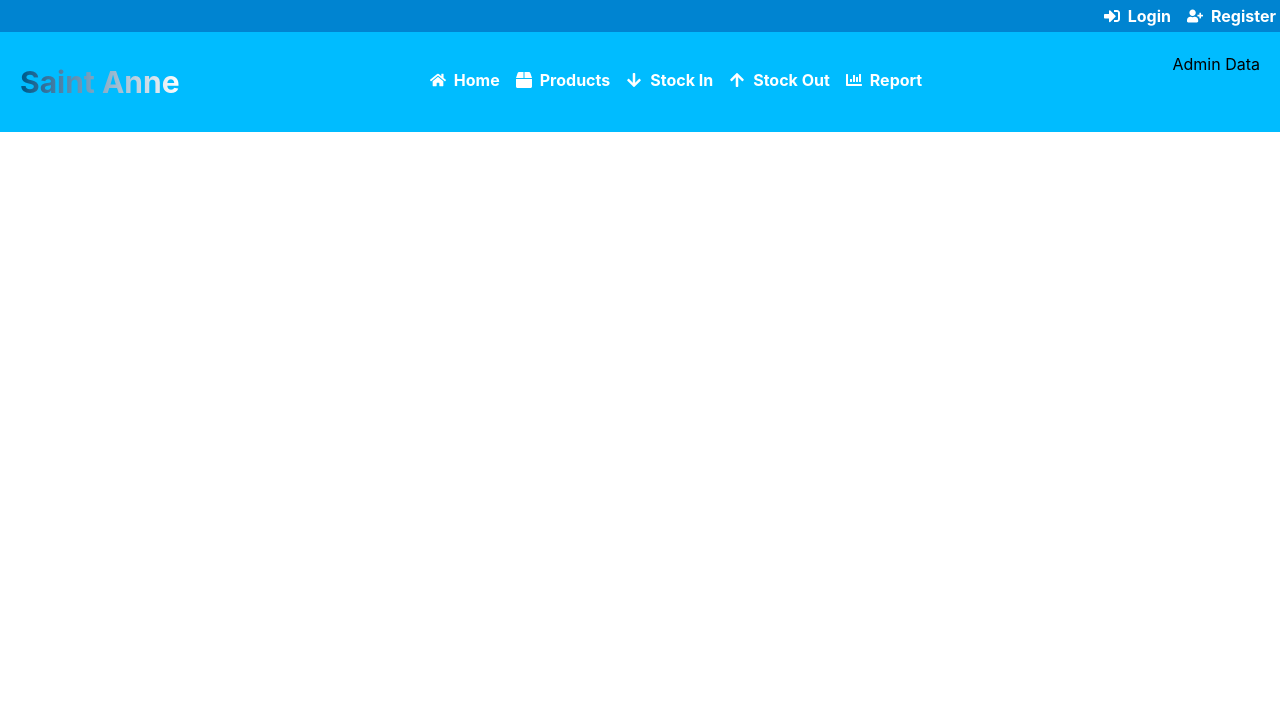
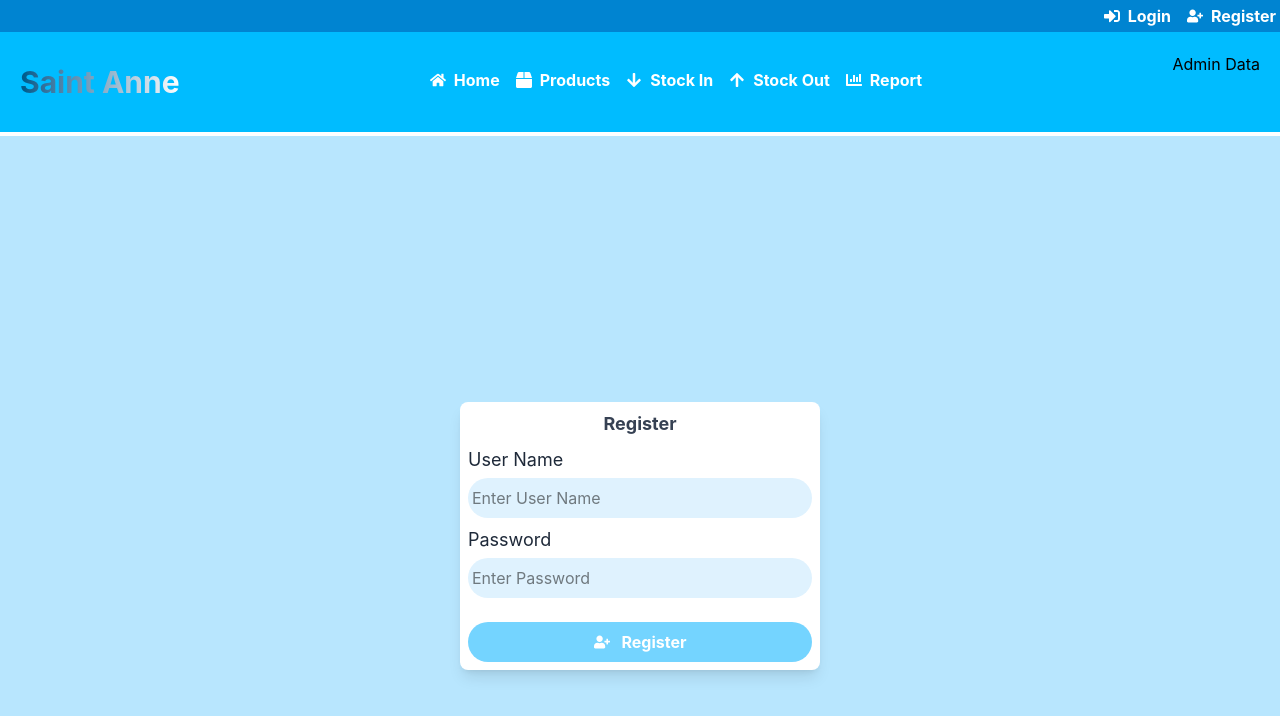
Before and after one commit to niyomugaboetiene/Ecole-Primaire-Sainte-Anne, a React app in the folder frontend/: page /auth/register in a window 1280 px wide. Shown: the top 716 px of the page. Built offline with nearby package versions, Linux system fonts and the light colour scheme; the HTML template or start-up script is replaced by a standard one.

Commit message:
First commit of EPSA

```diff
--- a/frontend/src/App.jsx
+++ b/frontend/src/App.jsx
@@ -19,14 +19,17 @@ import NavBar from "./components/dashboard/NavBar";
 
 // auth
 import Login from "./components/auth/Login";
+import Register from "./components/auth/Register";
 
 import { BrowserRouter, Routes, Route } from "react-router-dom";
 function App() {
 
   return (
      <BrowserRouter>
+     <div className="pb-34">
        <NavBar />
 
+     </div>
 
         <Routes>
           <Route path="/products/AddNew" element={<AddProduct />}/>
@@ -47,6 +50,7 @@ function App() {
           <Route path="/stockIn/view/:Product_Id" element={<ReportDeatils />} />
 
           <Route path="/auth/login" element={<Login /> }/>
+          <Route path="/auth/register" element={<Register /> }/>
 
         </Routes>
      </BrowserRouter>
--- /dev/null
+++ b/frontend/src/components/auth/Register.jsx
@@ -0,0 +1,75 @@
+import { useState } from "react";
+import axios from "axios";
+import { FaUserPlus } from "react-icons/fa";
+import { useNavigate } from "react-router-dom";
+
+const Register = () => {
+    const [UserName, setUserName] = useState("");
+    const [Password, setPassword] = useState("");
+    const [isLoading, setIsLoading] = useState(false);
+    const [message, setMessage] = useState("");
+    const [error, setError] = useState("");
+
+    const navigate = useNavigate();
+
+    const handleRegister = async () => {
+        try {
+            if (!UserName || !Password) {
+                setMessage("Fill out all missing fields");
+            }
+
+            setIsLoading(true);
+            const res = await axios.post('http://localhost:5000/auth/sign-in', { UserName, Password }, { withCredentials: true });
+            setMessage(res.data.message);
+            setError("");
+            setTimeout(() => {
+                navigate('/auth/login');
+            }, 2000);
+        } catch (err) {
+            const errorMessage = err.response?.data?.message || "Error occured";
+            console.error(err);
+            setError(errorMessage);
+            setMessage("");
+        }
+    }
+
+
+    return (
+        <div className="bg-sky-200 min-h-screen flex justify-center items-center">
+            <div className="bg-white p-2 h-fit w-90 rounded-lg shadow-lg">
+                <div>
+                    {message && (
+                        <div className="bg-green-200 py-2 rounded-lg p-2 font-bold text-green-600 mb-3">
+                            {message}
+                        </div>
+                    )}
+                    {error && (
+                        <div className="bg-red-200 py-2 rounded-lg p-2 font-bold text-red-600 mb-3">
+                            {error}
+                        </div>
+                    )}
+                </div>
+
+                    <h1 className="text-center text-gray-700 font-bold text-lg">Register</h1>
+                <div className="mt-2">
+                    <label htmlFor="" className="text-gray-800 text-lg block">User Name</label>
+                    <input type="text"
+                    className="w-full bg-sky-100 py-2 p-1 rounded-full mt-1 focus:outline-1 focus:outline-sky-300"
+                    placeholder="Enter User Name"
+                     onChange={(e) => setUserName(e.target.value)} />
+                </div>
+                <div className="mt-2">
+                 <label htmlFor="" className="text-gray-800 text-lg block">Password</label>
+                 <input type="password"
+                 placeholder="Enter Password"
+                 className="w-full bg-sky-100 py-2 p-1 rounded-full mt-1 focus:outline-1 focus:outline-sky-300"
+                 onChange={(e) => setPassword(e.target.value)} />
+                </div>
+
+                <button onClick={handleRegister} className="w-full flex justify-center items-center  mt-6 bg-sky-300 py-2 gap-3 text-white font-bold rounded-full hover:bg-sky-400 transition-colors"><FaUserPlus />Register</button>
+            </div>
+        </div>
+    )
+}
+
+export default Register
--- a/frontend/src/components/dashboard/NavBar.jsx
+++ b/frontend/src/components/dashboard/NavBar.jsx
@@ -7,7 +7,7 @@ const NavBar = () => {
           <div className="bg-sky-600">
                  <div className="p-1 flex justify-end gap-4">
                     <Link className="flex gap-2 justify-center items-center text-white font-bold hover:scale-105 transition duration-200" to={'/auth/login'}><FaSignInAlt /> Login</Link>
-                    <Link className="flex gap-2 justify-center items-center text-white font-bold hover:scale-105 transition duration-200"><FaUserPlus />Register</Link>
+                    <Link className="flex gap-2 justify-center items-center text-white font-bold hover:scale-105 transition duration-200" to={'/auth/register'}><FaUserPlus />Register</Link>
                  </div>
           </div>
         <div className="bg-sky-400 p-5 h-25">
```
